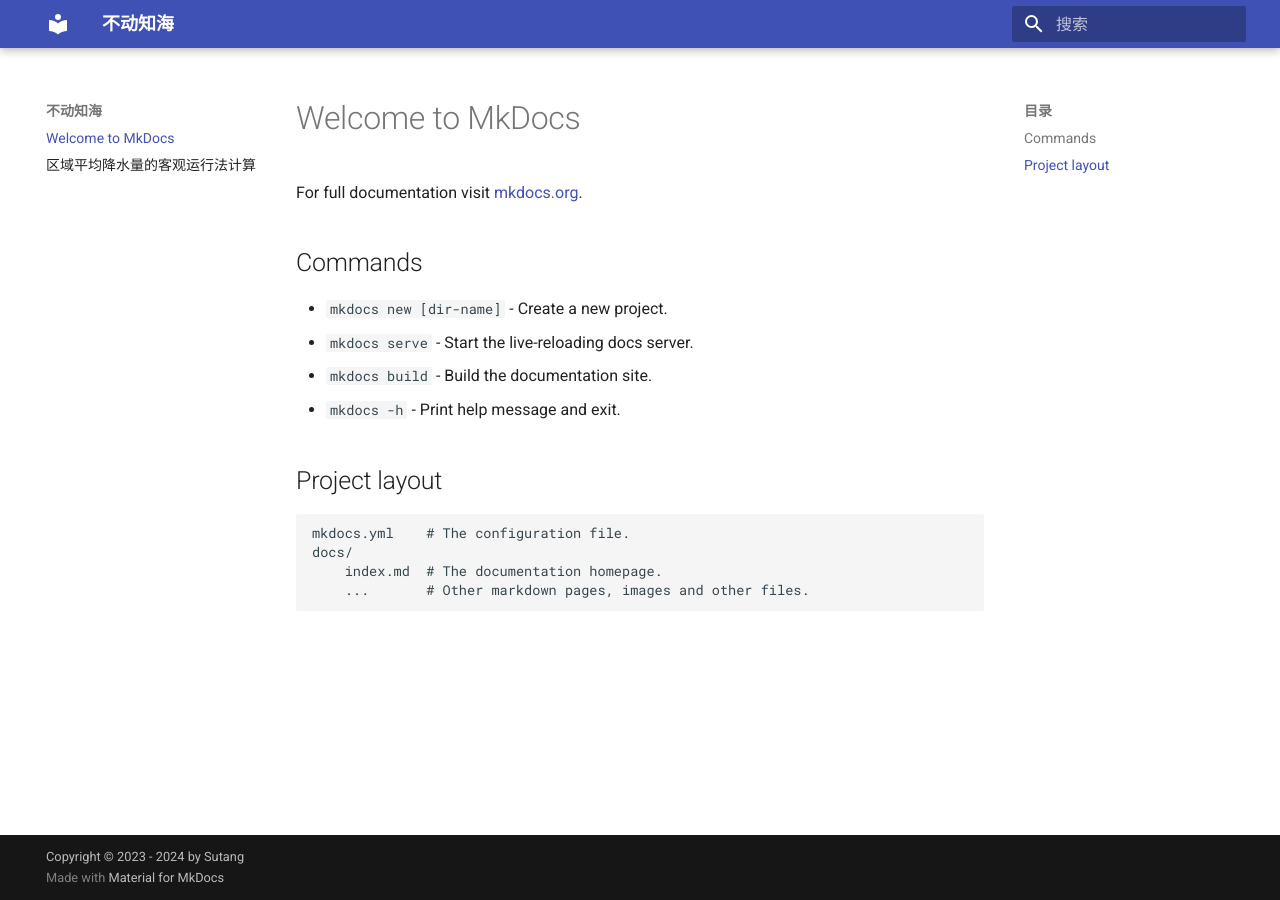
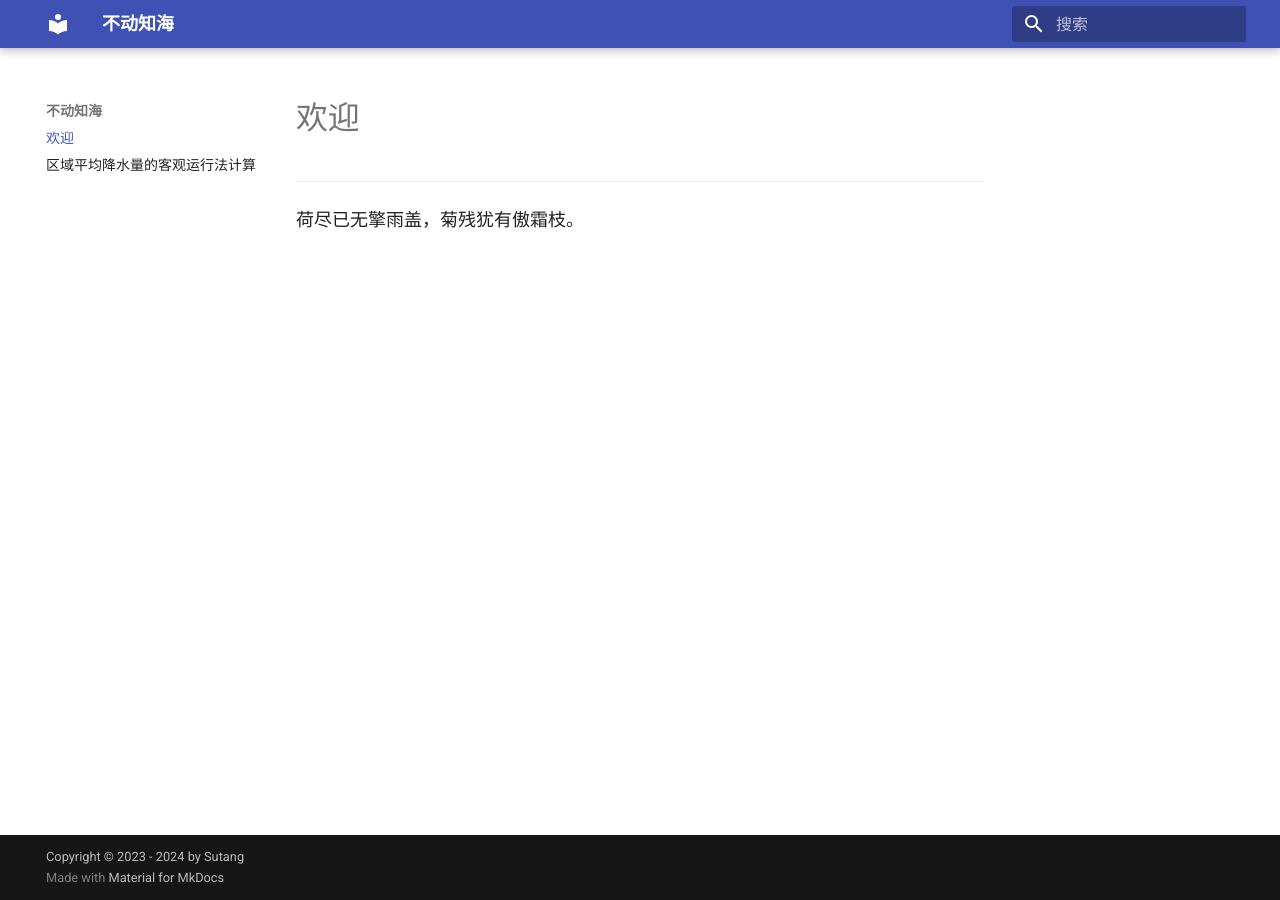
Before and after one commit to sutangar/Mare-Inamotum-Library, an MkDocs documentation site: the page built from docs/index.md, in a window 1280 px wide. Built offline with MkDocs 1.6.1 and Material for MkDocs 9.7.7, drawn with Linux system fonts in a browser that asks for light colours.

```diff
--- a/docs/index.md
+++ b/docs/index.md
@@ -1,17 +1,5 @@
-# Welcome to MkDocs
+# 欢迎
 
-For full documentation visit [mkdocs.org](https://www.mkdocs.org).
+---
 
-## Commands
-
-* `mkdocs new [dir-name]` - Create a new project.
-* `mkdocs serve` - Start the live-reloading docs server.
-* `mkdocs build` - Build the documentation site.
-* `mkdocs -h` - Print help message and exit.
-
-## Project layout
-
-    mkdocs.yml    # The configuration file.
-    docs/
-        index.md  # The documentation homepage.
-        ...       # Other markdown pages, images and other files.
+<span style="font-family:宋体;font-size:18px;color:greey">荷尽已无擎雨盖，菊残犹有傲霜枝。</span>
```
